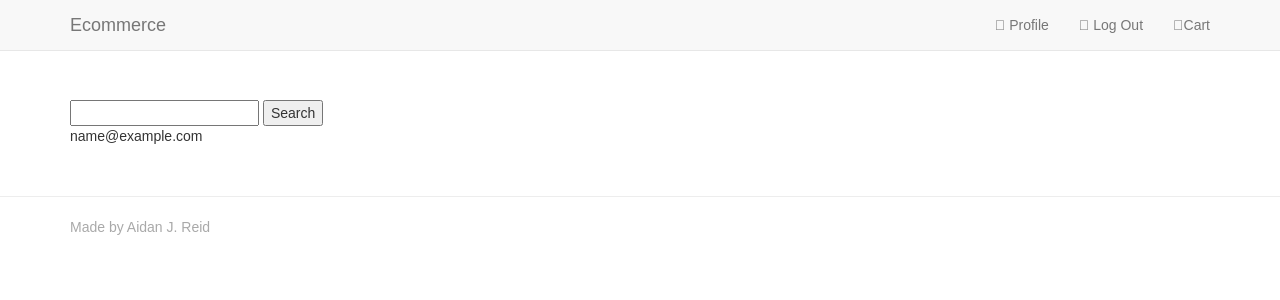
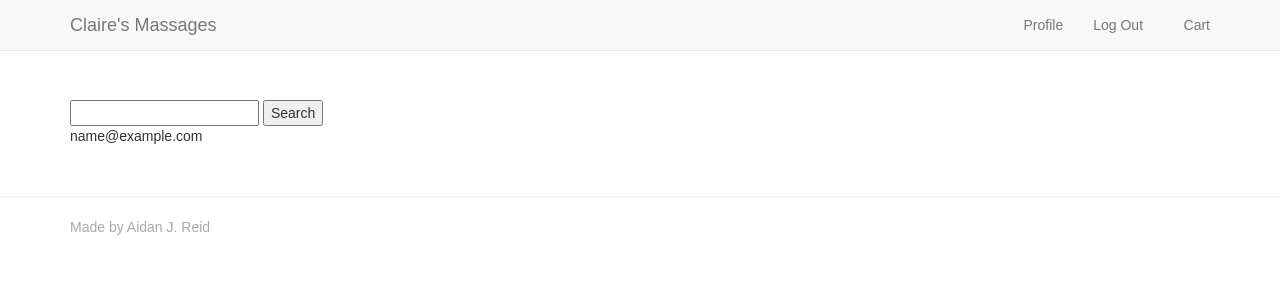
Before and after one commit to AidanJReid/claire, a Django app: page /accounts/profile/ in a window 1280 px wide. Shown: the top 300 px of the page. Run offline with Django 3.2, Linux system fonts and the light colour scheme; the visitor is signed in with stand-in values (Sample User, id 1); data comes from the database, SQL or seed files in the repository; some libraries are stand-ins or nearby versions.

Commit message:
added fontawesome cdn

```diff
--- a/templates/base.html
+++ b/templates/base.html
@@ -7,7 +7,7 @@
     <meta http-equiv="X-UA-Compatible" content="ie=edge">
     <title>Claire's Massages</title>
     <link rel="stylesheet" href="https://cdnjs.cloudflare.com/ajax/libs/bootswatch/3.3.7/cerulean/bootstrap.min.css">
-    <link rel="stylesheet" href="{% static 'font-awesome/css/fontawesome.min.css' %}">
+    <link rel="stylesheet" href="https://stackpath.bootstrapcdn.com/font-awesome/4.7.0/css/font-awesome.min.css">
     <link rel="stylesheet" href="{% static 'css/style.css' %}">
     <script src="https://cdnjs.cloudflare.com/ajax/libs/jquery/3.2.1/jquery.min.js"></script>
     <script src="https://cdnjs.cloudflare.com/ajax/libs/twitter-bootstrap/3.3.7/js/bootstrap.min.js"></script>
@@ -25,7 +25,7 @@
                     <span class="icon-bar"></span>
                     <span class="icon-bar"></span>
                 </button>
-                <a class="navbar-brand" href="/">Ecommerce</a>
+                <a class="navbar-brand" href="/">Claire's Massages</a>
             </div>
             <div id="navbar" class="navbar-collapse collapse">
                 <ul class="nav navbar-nav navbar-right">
```
